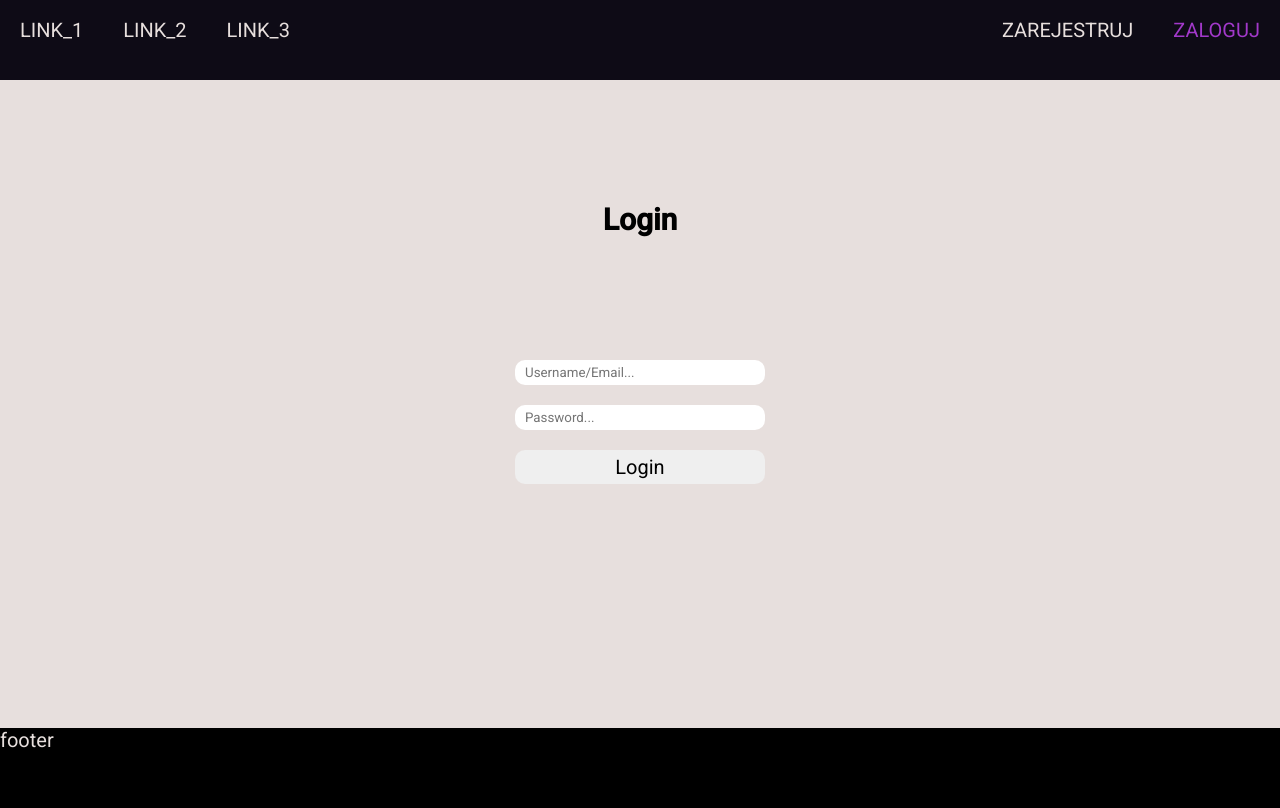
After one commit to KamilTokarz110/Book_Recomendation_PHP, a PHP site: page /login.php in a window 1280 px wide. The commit adds this page. Run offline with PHP 8.4, Linux system fonts and the light colour scheme.

Commit message:
Create login.php

```diff
--- a/header.php
+++ b/header.php
@@ -19,7 +19,7 @@
                 <li class="menu__item"><a class="menu__link" href="#">link_2</a></li>
                 <li class="menu__item"><a class="menu__link" href="#">link_3</a></li>
                 <li class="menu__item"><a class="menu__link" href="signup.php">Zarejestruj</a></li>
-                <li class="menu__item"><a class="menu__link menu__link--active" href="">Zaloguj</a></li>
+                <li class="menu__item"><a class="menu__link menu__link--active" href="login.php">Zaloguj</a></li>
             </ul>
             </div>
         </nav>
--- /dev/null
+++ b/login.php
@@ -0,0 +1,21 @@
+<?php
+include_once 'header.php'
+?>
+<div class="wrapper">
+        <section class="signup">
+
+        <h2 class= "signup__title">Login</h2>
+        <form class="signup__form" action="login.inc.php" method ="post">
+
+        <input class="signup__form-input" type="text" name="name" placeholder="Username/Email...">
+        <input class="signup__form-input" type="password" name="pwd" placeholder="Password...">
+        <button class="signup__form-btn" type="submit" name="submit">Login</button>
+
+        </form>
+        </section>
+
+
+
+<?php
+include_once 'footer.php'
+?>
```
Also changed, not shown: includes/login.inc.php (added).
